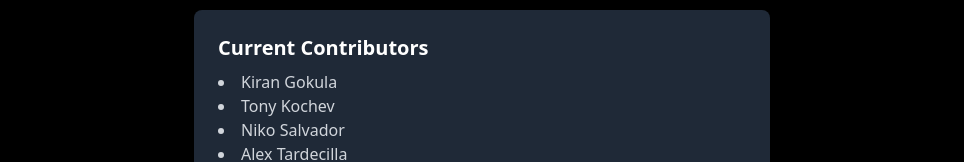
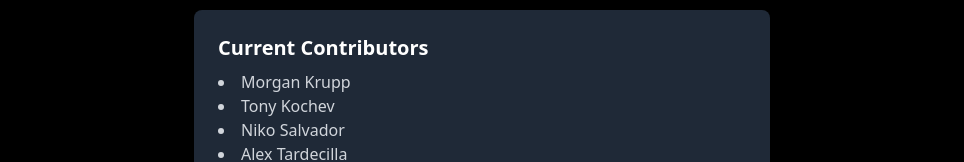
Before and after one commit to ECaMS-Billboard/ecams-billboard, a React (Create React App) app: page /credits in a window 1280 px wide. Shown: the part 199-361 px from the top of the page, without its empty margins (158-1122 px from the left). Built offline with nearby package versions, Linux system fonts and the light colour scheme; the HTML template or start-up script is replaced by a standard one.

Commit message:
Add Morgan Krupp to credits

```diff
--- a/src/pages/Credits.js
+++ b/src/pages/Credits.js
@@ -12,7 +12,7 @@ function Credits() {
         <div className="bg-gray-800 p-6 rounded-lg shadow-md text-gray-300">
   <h2 className="text-xl font-bold text-white mb-2">Current Contributors</h2>
   <ul className="list-disc list-inside">
-    <li>Kiran Gokula</li>
+    <li>Morgan Krupp</li>
     <li>Tony Kochev</li>
     <li>Niko Salvador</li>
     <li>Alex Tardecilla</li>
```
